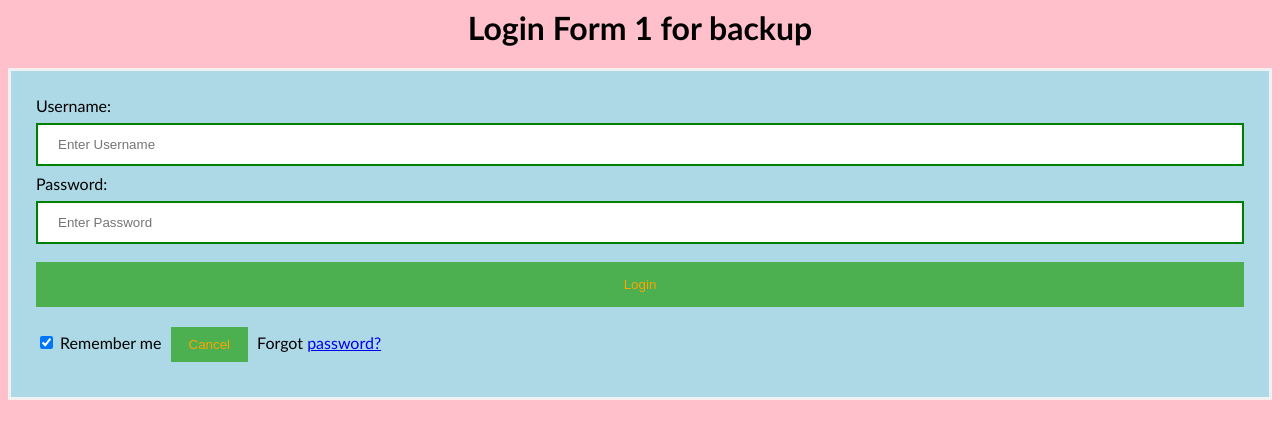
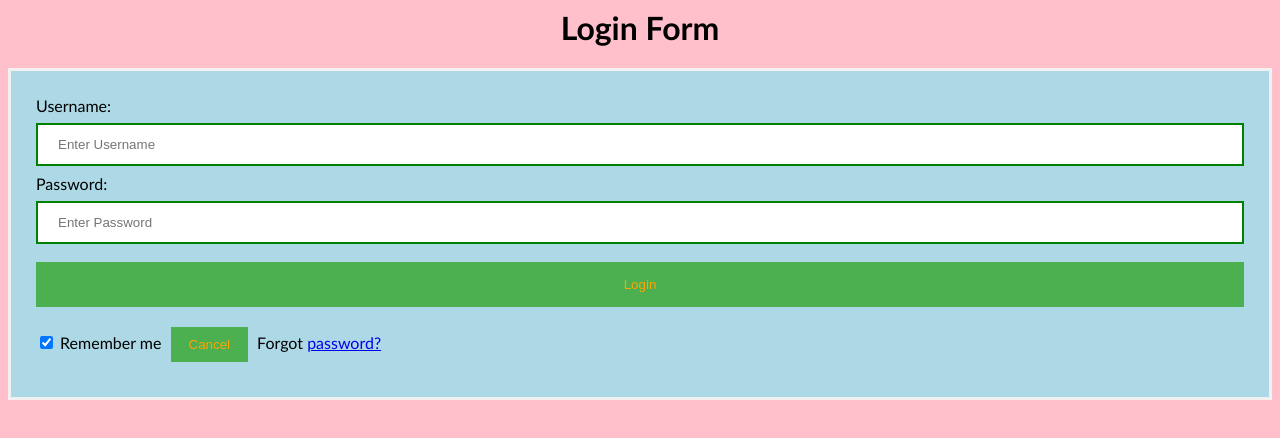
Before and after one commit to Harinee1527/project27, a plain HTML site: page index.html in a window 1280 px wide. Drawn offline with Linux system fonts and the light colour scheme.

```diff
--- a/index.html
+++ b/index.html
@@ -87,7 +87,7 @@ background-color: lightblue;
 
 <body>
 
-<center> <h1> Login Form  1 for backup </h1> </center>
+<center> <h1> Login Form </h1> </center>
 
 <form>
 
```
